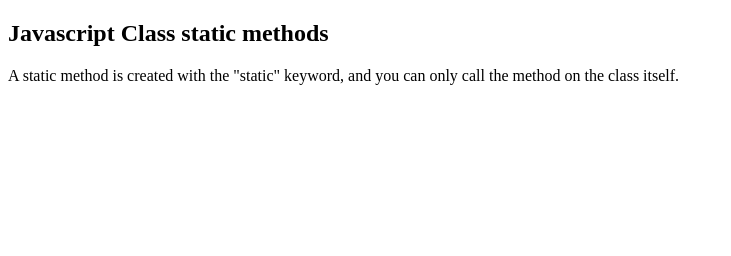
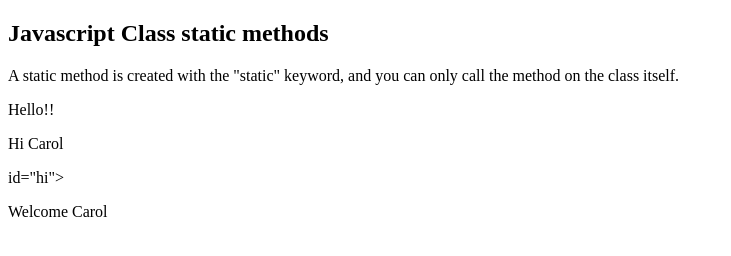
Before and after one commit to erica143-jinnie/javascirpt, a plain HTML site: page classes in js/static class .html in a window 1280 px wide. Shown: the whole page, without its empty margins (0-731 px from the left). Drawn offline with Linux system fonts and the light colour scheme.

Commit message:
static class

```diff
--- a/classes in js/static class .html
+++ b/classes in js/static class .html
@@ -4,7 +4,35 @@
   <h2>Javascript Class static methods</h2>
   <p>A static method is created with the "static" keyword, and you can only call the method on the class itself.</p>
   <p id= "hello"></p>
-  <p id="hello"></p>
+  <p id="hi"></p>
+   id="hi"></p>
+<p id="welcome"></p>
+<script>
+    class Student {
+        constructor(name) {
+            this.studentname = name;
+        }
+        static hello() {  // static method
+            return "Hello!!";
+        }
+        static welcome(x) {
+            return "Welcome " + x.studentname;
+        }
+        hi() {
+            return "Hi " + this.studentname;
+        }
+    }
+    myname = new Student("Carol");
+    //Call 'hello()' on the class Student and NOT on the 'myname' object because 'hello()' is a static method it cannot access object
+    document.getElementById("hello").innerHTML = Student.hello();
+    // Call 'hi()' on the 'myname' object:
+    document.getElementById("hi").innerHTML = myname.hi();
+    // Call 'welcome()' can access the object since parameter is passed
+    document.getElementById("welcome").innerHTML = Student.welcome(myname);
+</script>
+</body>
+
+</html>
 
 </body>
 </html>
```
